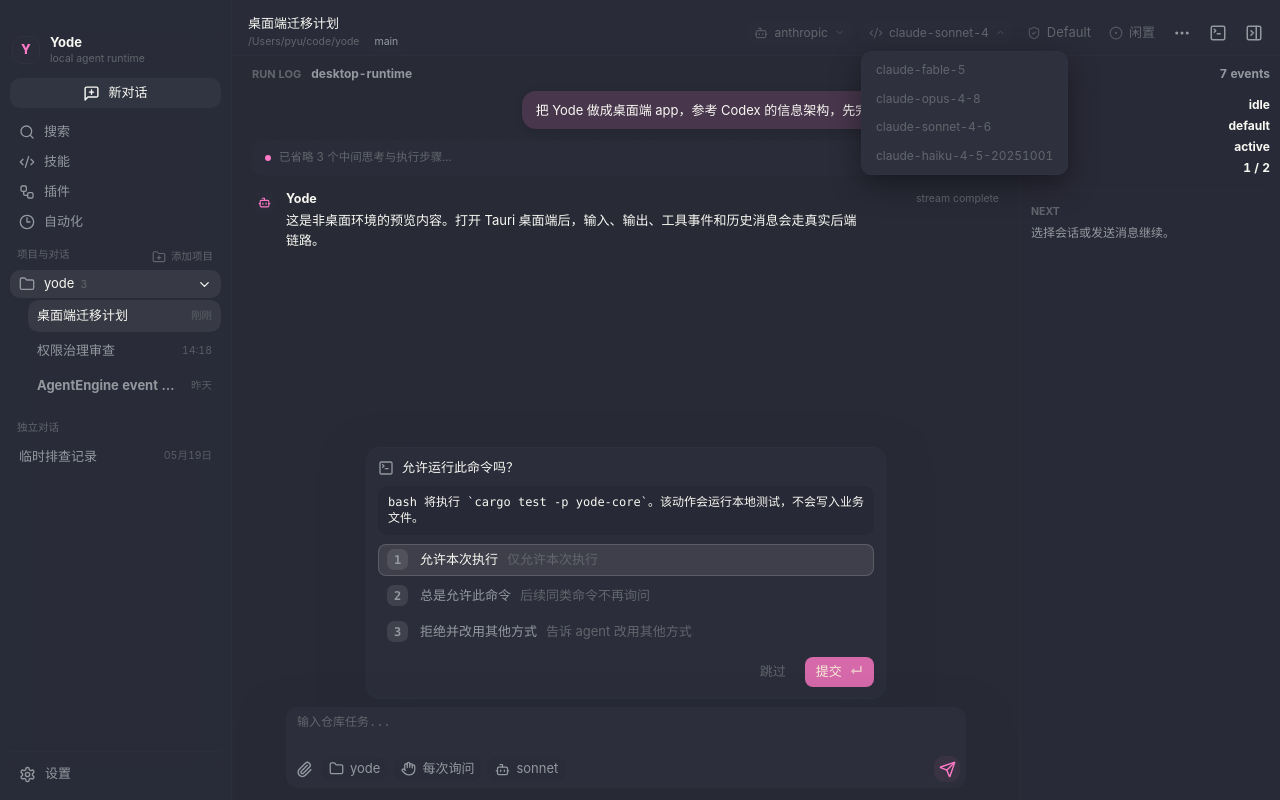
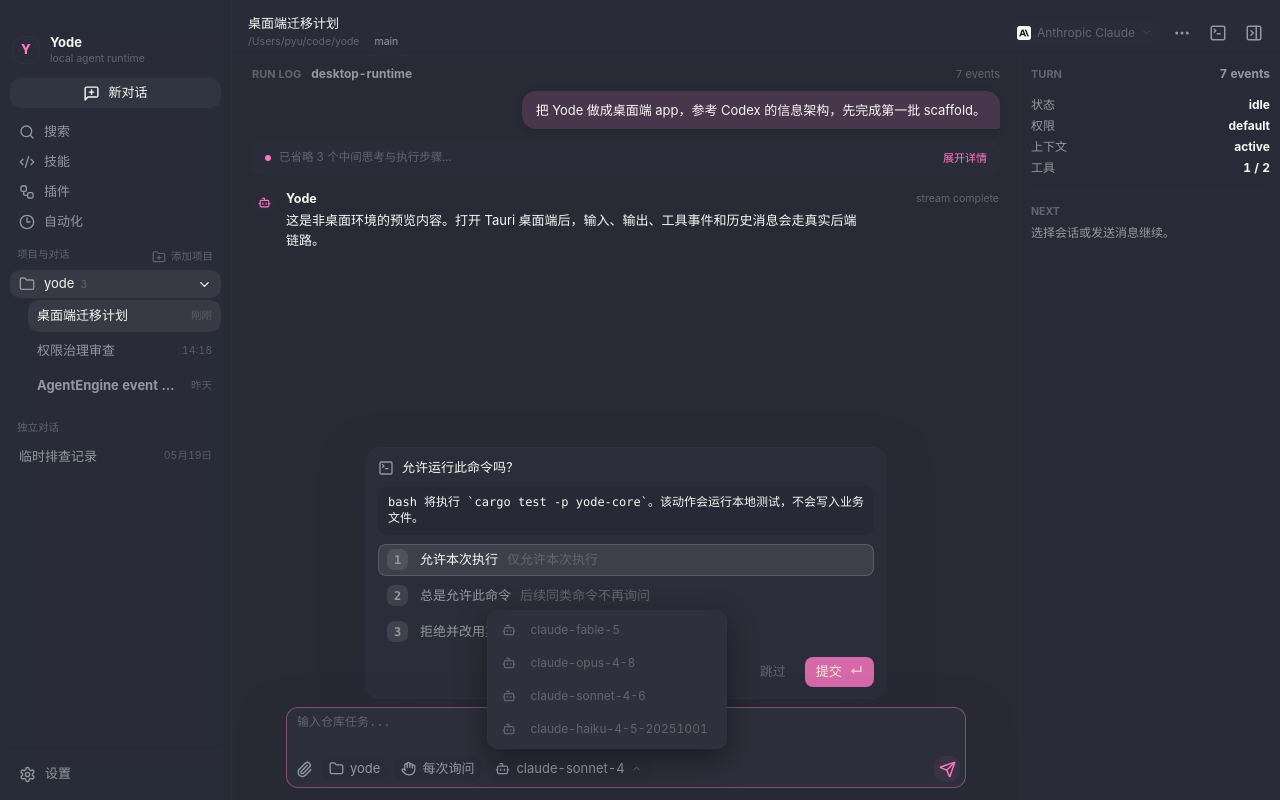
Before and after one commit to anYuJia/yode, a React (Vite) app in the folder apps/yode-desktop/: page / in a window 1280 px wide. Both pictures are taken after a click on the button "claude-sonnet-4". Built offline with nearby package versions, Linux system fonts and the light colour scheme.

Commit message:
style: 重构顶部栏及聊天框，精简控制栏，并将模型选择器下移至输入框

```diff
--- a/apps/yode-desktop/src/App.tsx
+++ b/apps/yode-desktop/src/App.tsx
@@ -896,6 +896,9 @@
           selectedProjectRoot={selectedProjectRoot === undefined ? bootstrap.workspacePath : selectedProjectRoot}
           onProjectRootChange={setSelectedProjectRoot}
           onAddProject={handleAddProject}
+          currentProvider={currentProvider}
+          currentModel={currentModel}
+          onModelChange={handleUpdateModel}
         />
         <TerminalDrawer isOpen={terminalOpen} onClose={() => setTerminalOpen(false)} />
       </section>
@@ -1569,27 +1572,19 @@
       </div>
       <div className="runtime-strip" aria-label="运行状态" style={{ display: "flex", gap: "8px", alignItems: "center" }}>
         <DropdownPill
-          icon={<Bot size={14} />}
-          label={currentProvider}
+          icon={<TopbarProviderIcon id={currentProvider} />}
+          label={getProviderName(currentProvider)}
           value={currentProvider}
           options={providerOptions}
           onChange={onProviderChange}
         />
-        <DropdownPill
-          icon={<Code2 size={14} />}
-          label={currentModel}
-          value={currentModel}
-          options={modelOptions}
-          onChange={onModelChange}
-        />
-        <StatusPill icon={<ShieldCheck size={14} />} label={bootstrap.permissionMode} tone="quiet" />
-        <StatusPill icon={<CircleDot size={14} />} label={isProcessing ? "运行中" : "闲置"} tone={isProcessing ? "live" : "quiet"} />
-        <button className="icon-button" type="button" title="更多">
+        <button className="icon-button" type="button" data-tauri-no-drag title="更多">
           <MoreHorizontal size={18} />
         </button>
         <button
           className={`icon-button ${terminalOpen ? "active" : ""}`}
           onClick={onToggleTerminal}
+          data-tauri-no-drag
           type="button"
           title={terminalOpen ? "收起终端" : "打开终端"}
         >
@@ -1598,6 +1593,7 @@
         <button
           className="icon-button"
           onClick={onToggleInspector}
+          data-tauri-no-drag
           type="button"
           title={inspectorOpen ? "收起运行详情" : "展开运行详情"}
         >
@@ -1606,6 +1602,45 @@
       </div>
     </header>
   );
+}
+
+function TopbarProviderIcon({ id }: { id: string }) {
+  const [failed, setFailed] = useState(false);
+  if (failed) {
+    return <Bot size={14} />;
+  }
+  const aliases: Record<string, string> = {
+    baidu: "baidu-qianfan",
+    ali: "dashscope-coding",
+    qwen: "qwen",
+    google: "gemini"
+  };
+  const iconId = aliases[id] || id;
+  const src = `/provider-icons/${iconId}.png`;
+  return (
+    <img
+      src={src}
+      alt=""
+      style={{ width: "14px", height: "14px", objectFit: "contain", borderRadius: "2px", display: "block" }}
+      onError={() => setFailed(true)}
+    />
+  );
+}
+
+function getProviderName(providerId: string) {
+  const saved = localStorage.getItem("yode-llm-providers");
+  if (saved) {
+    try {
+      const data = JSON.parse(saved);
+      const list = Array.isArray(data) ? data : Object.values(data);
+      const found = list.find((p: any) => p.id === providerId);
+      if (found && found.name) {
+        return found.name;
+      }
+    } catch (e) {}
+  }
+  const preset = PROVIDERS_META.find(p => p.id === providerId);
+  return preset?.name || providerId;
 }
 
 function DropdownPill({
@@ -1640,6 +1675,7 @@
     <div ref={ref} style={{ position: "relative" }}>
       <button
         type="button"
+        data-tauri-no-drag
         disabled={disabled}
         onClick={() => setIsOpen(!isOpen)}
         className="status-pill quiet"
@@ -1698,6 +1734,7 @@
               <button
                 key={opt.value}
                 type="button"
+                data-tauri-no-drag
                 onClick={() => {
                   onChange(opt.value);
                   setIsOpen(false);
@@ -1772,7 +1809,10 @@
   projectOptions,
   selectedProjectRoot,
   onProjectRootChange,
-  onAddProject
+  onAddProject,
+  currentProvider,
+  currentModel,
+  onModelChange
 }: {
   draft: string;
   timelineItems: TimelineItem[];
@@ -1789,6 +1829,9 @@
   selectedProjectRoot: string | null;
   onProjectRootChange: (root: string | null) => void;
   onAddProject: () => Promise<void>;
+  currentProvider: string;
+  currentModel: string;
+  onModelChange: (model: string) => void;
 }) {
   // Check if assistant is currently streaming (has any running status or last item kind is not fully completed)
   const isStreaming = useMemo(() => {
@@ -2010,6 +2053,9 @@
           selectedProjectRoot={selectedProjectRoot}
           onProjectRootChange={onProjectRootChange}
           onAddProject={onAddProject}
+          currentProvider={currentProvider}
+          currentModel={currentModel}
+          onModelChange={onModelChange}
         />
       </div>
       <RunInspector
@@ -2565,7 +2611,10 @@
   projectOptions,
   selectedProjectRoot,
   onProjectRootChange,
-  onAddProject
+  onAddProject,
+  currentProvider,
+  currentModel,
+  onModelChange
 }: {
   draft: string;
   onDraftChange: (value: string) => void;
@@ -2579,13 +2628,36 @@
   selectedProjectRoot: string | null;
   onProjectRootChange: (root: string | null) => void;
   onAddProject: () => Promise<void>;
+  currentProvider: string;
+  currentModel: string;
+  onModelChange: (model: string) => void;
 }) {
   const [dropdownOpen, setDropdownOpen] = useState(false);
   const [projectDropdownOpen, setProjectDropdownOpen] = useState(false);
+  const [modelDropdownOpen, setModelDropdownOpen] = useState(false);
   const dropdownRef = useRef<HTMLDivElement>(null);
   const projectDropdownRef = useRef<HTMLDivElement>(null);
+  const modelDropdownRef = useRef<HTMLDivElement>(null);
 
   const isZh = appLang === "zh";
+
+  const modelOptions = useMemo(() => {
+    const saved = localStorage.getItem("yode-llm-providers");
+    let models: string[] = [];
+    if (saved) {
+      try {
+        const data = JSON.parse(saved);
+        if (data[currentProvider]?.models) {
+          models = data[currentProvider].models;
+        }
+      } catch (e) {}
+    }
+    if (models.length === 0) {
+      const meta = PROVIDERS_META.find((p) => p.id === currentProvider);
+      models = meta ? meta.defaultModels : [];
+    }
+    return models;
+  }, [currentProvider]);
 
   const OPTIONS = [
     {
@@ -2634,14 +2706,20 @@
       ) {
         setProjectDropdownOpen(false);
       }
-    }
-    if (dropdownOpen || projectDropdownOpen) {
+      if (
+        modelDropdownRef.current &&
+        !modelDropdownRef.current.contains(event.target as Node)
+      ) {
+        setModelDropdownOpen(false);
+      }
+    }
+    if (dropdownOpen || projectDropdownOpen || modelDropdownOpen) {
       document.addEventListener("mousedown", handleClickOutside);
     }
     return () => {
       document.removeEventListener("mousedown", handleClickOutside);
     };
-  }, [dropdownOpen, projectDropdownOpen]);
+  }, [dropdownOpen, projectDropdownOpen, modelDropdownOpen]);
 
   return (
     <footer className="composer" style={{ position: "relative" }}>
@@ -2845,10 +2923,77 @@
             )}
           </div>
 
-          <button className="mode-chip" type="button" style={{ outline: "none", boxShadow: "none" }}>
-            <Bot size={15} />
-            sonnet
-          </button>
+          <div ref={modelDropdownRef} style={{ display: "inline-block", position: "relative" }}>
+            <button
+              className="mode-chip"
+              type="button"
+              onClick={() => setModelDropdownOpen(!modelDropdownOpen)}
+              style={{
+                display: "inline-flex",
+                alignItems: "center",
+                gap: "6px",
+                cursor: "pointer",
+                outline: "none",
+                boxShadow: "none"
+              }}
+            >
+              <Bot size={15} />
+              <span>{currentModel || (isZh ? "选择模型" : "Select model")}</span>
+              <ChevronDown size={11} style={{ opacity: 0.7, transform: modelDropdownOpen ? "rotate(180deg)" : "none", transition: "transform 150ms" }} />
+            </button>
+
+            {modelDropdownOpen && (
+              <div className="context-dropdown model-dropdown" style={{
+                position: "absolute",
+                bottom: "100%",
+                left: "0",
+                marginBottom: "8px",
+                zIndex: 1000,
+                background: "var(--panel-raised)",
+                border: "1px solid var(--line)",
+                borderRadius: "var(--radius)",
+                boxShadow: "0 10px 30px rgba(0, 0, 0, 0.4)",
+                minWidth: "160px",
+                maxHeight: "220px",
+                overflowY: "auto",
+                padding: "4px",
+                backdropFilter: "blur(12px)"
+              }}>
+                {modelOptions.map((model) => {
+                  const selected = model === currentModel;
+                  return (
+                    <button
+                      key={model}
+                      type="button"
+                      className={`context-option ${selected ? "selected" : ""}`}
+                      onClick={() => {
+                        onModelChange(model);
+                        setModelDropdownOpen(false);
+                      }}
+                      style={{
+                        display: "flex",
+                        alignItems: "center",
+                        width: "100%",
+                        padding: "6px 10px",
+                        border: "none",
+                        background: selected ? "var(--accent-muted)" : "transparent",
+                        color: selected ? "var(--text)" : "var(--text-soft)",
+                        borderRadius: "calc(var(--radius) - 2px)",
+                        fontSize: "12px",
+                        cursor: "pointer",
+                        textAlign: "left",
+                        transition: "background 100ms, color 100ms"
+                      }}
+                    >
+                      <Bot size={14} style={{ marginRight: "6px" }} />
+                      <span style={{ flex: 1, overflow: "hidden", textOverflow: "ellipsis", whiteSpace: "nowrap" }}>{model}</span>
+                      {selected ? <Check size={14} style={{ color: "var(--accent)" }} /> : null}
+                    </button>
+                  );
+                })}
+              </div>
+            )}
+          </div>
         </div>
         <div className="composer-actions">
           {isProcessing ? (
```
